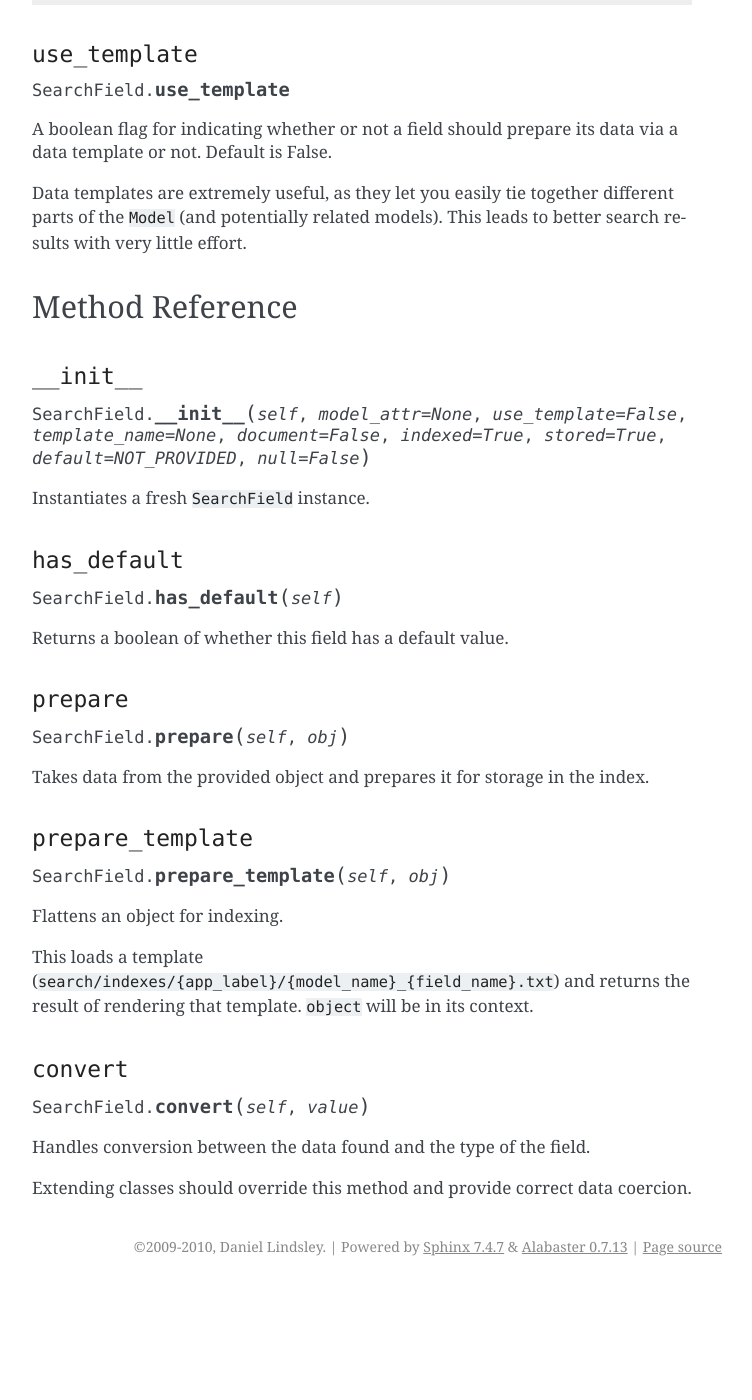
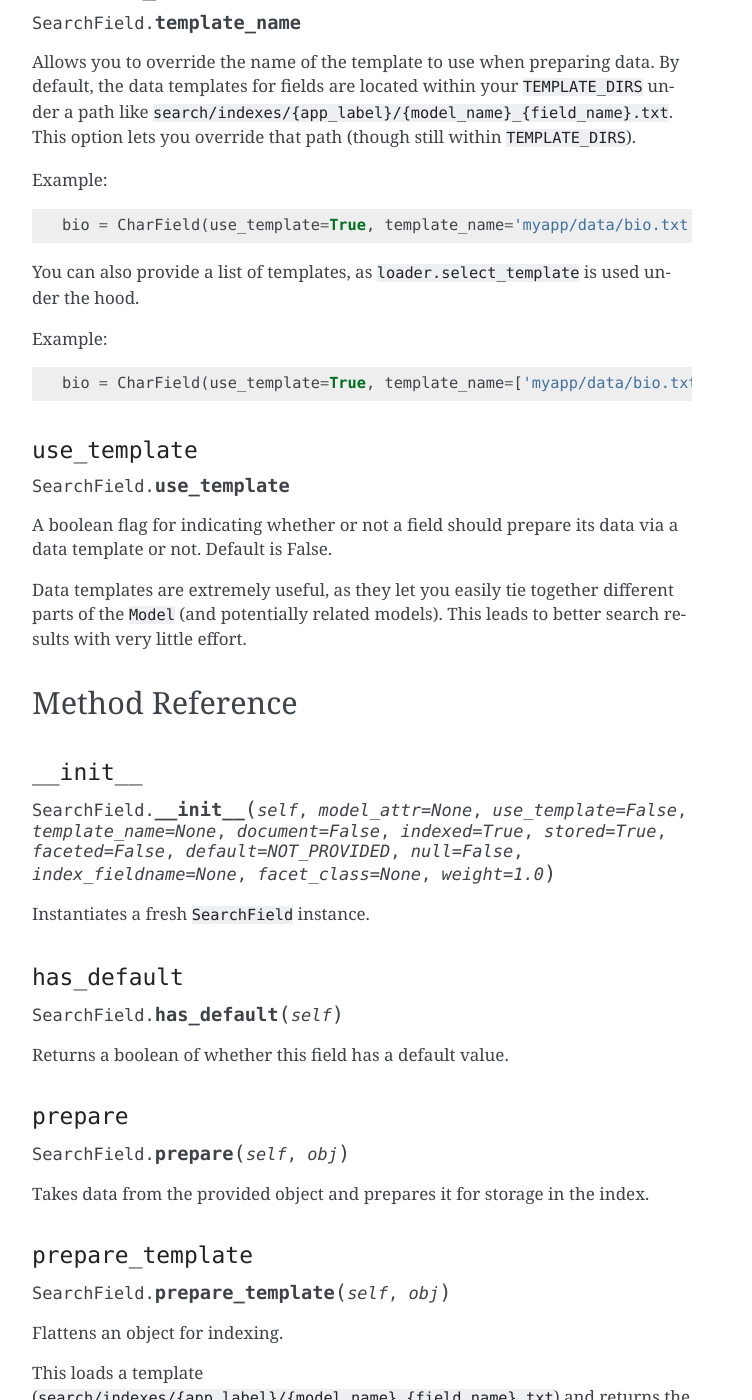
Before and after one commit to django-haystack/django-haystack, a Sphinx documentation site: the page built from docs/searchfield_api.rst, in a window 1280 px wide and 1400 px high, scrolled down 3550 px. Shown: the whole window, without its empty margins (388-1140 px from the left). Built offline with Sphinx 7.4.7, drawn with Linux system fonts in a browser that asks for light colours; before the commit the page ends 4836 px from its top, so only the background shows below that; some of the changed text lies outside the part shown.

Commit message:
Updated the ``searchfield_api`` docs.

```diff
--- a/docs/searchfield_api.rst
+++ b/docs/searchfield_api.rst
@@ -31,6 +31,16 @@ Included with Haystack are the following field types:
 * ``FloatField``
 * ``IntegerField``
 * ``MultiValueField``
+
+And equivalent faceted versions:
+
+* ``FacetBooleanField``
+* ``FacetCharField``
+* ``FacetDateField``
+* ``FacetDateTimeField``
+* ``FacetFloatField``
+* ``FacetIntegerField``
+* ``FacetMultiValueField``
 
 
 Usage
@@ -167,6 +177,14 @@ Example::
 
     bio = CharField(use_template=True, template_name='myapp/data/bio.txt')
 
+You can also provide a list of templates, as ``loader.select_template`` is used
+under the hood.
+
+Example::
+
+    bio = CharField(use_template=True, template_name=['myapp/data/bio.txt', 'myapp/bio.txt', 'bio.txt'])
+
+
 ``use_template``
 ----------------
 
@@ -187,7 +205,7 @@ Method Reference
 ``__init__``
 ------------
 
-.. method:: SearchField.__init__(self, model_attr=None, use_template=False, template_name=None, document=False, indexed=True, stored=True, default=NOT_PROVIDED, null=False)
+.. method:: SearchField.__init__(self, model_attr=None, use_template=False, template_name=None, document=False, indexed=True, stored=True, faceted=False, default=NOT_PROVIDED, null=False, index_fieldname=None, facet_class=None, weight=1.0)
 
 Instantiates a fresh ``SearchField`` instance.
 
```
